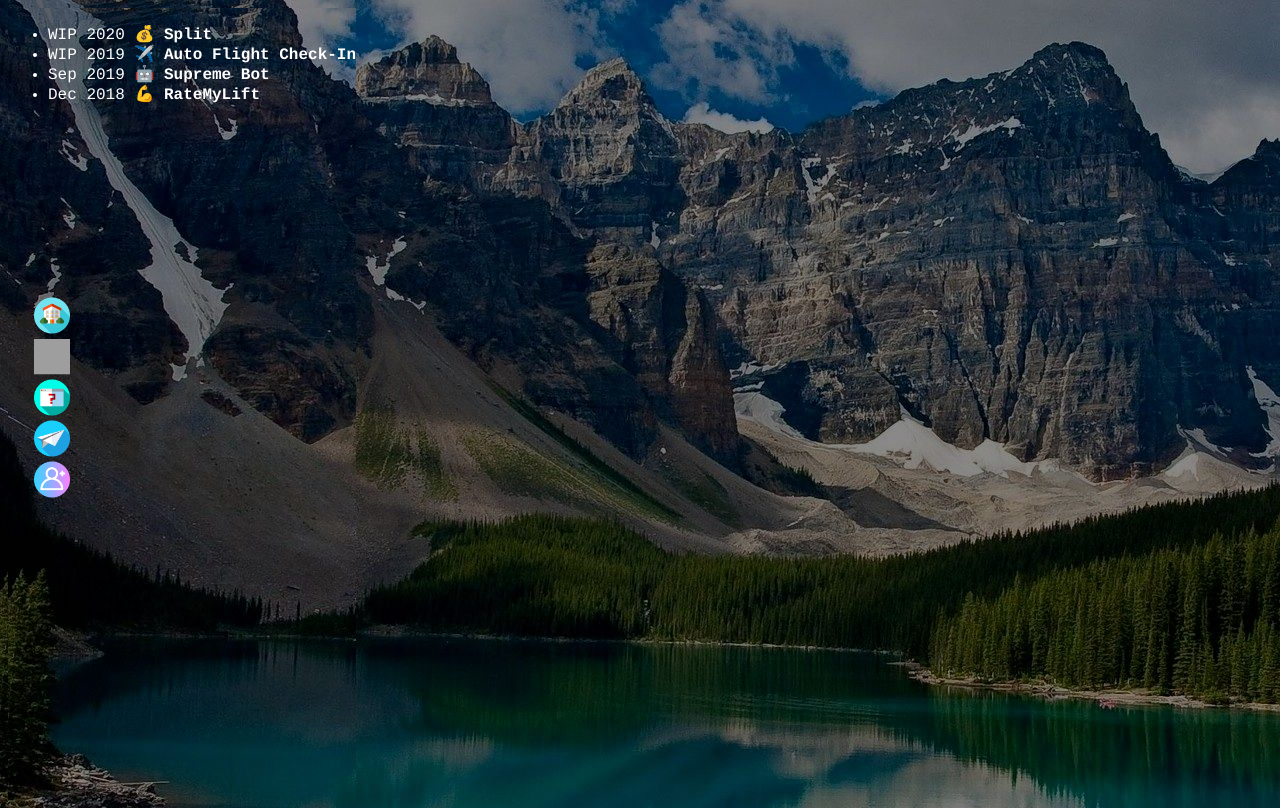
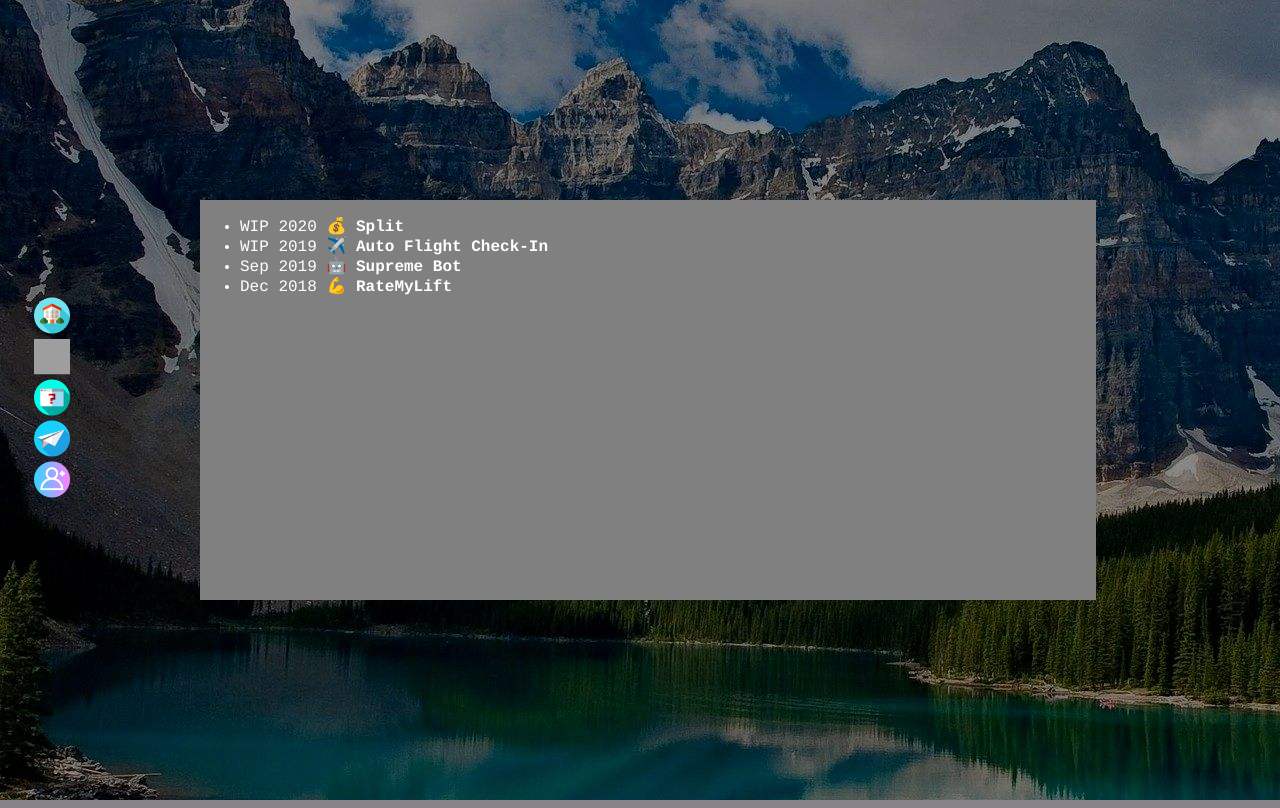
Before and after one commit to sarveshkalwit/My-Website, a Flask app: page /ventures in a window 1280 px wide. Run offline with Flask 2, Linux system fonts and the light colour scheme; grey boxes are pictures that could not be loaded.

Commit message:
updated venture page format and attempted to remove list bullet points

```diff
--- a/static/css/styles.css
+++ b/static/css/styles.css
@@ -21,6 +21,7 @@
 	background-position: 0% 60%;
 	background-attachment: fixed;
 }
+
 
 /*
  * HOMEPAGE
@@ -103,6 +104,7 @@
 	font-size: 25px;
 }
 
+
 /*
  * HOMEPAGE QUOTE
  */
@@ -157,6 +159,7 @@
 	font-size: 15px;
 }
 
+
 /*
  * ICONS
  */
@@ -169,8 +172,9 @@
 	font-size: 12px;
 }
 
+
 /*
- * FORMS
+ * FORM
  */
 button, input[type="image"] {
 	width: 36px;
@@ -180,3 +184,27 @@
 form p {
 	font-size: 12px;
 }
+
+
+/*
+ * PORTFOLIO
+ */
+#venture-container {
+	background-color: grey;
+	height: 50%;
+
+	/* horizontal centering */
+	width: 70%;
+	margin-left: 15%;
+
+	/* vertical centering */
+	position: absolute;
+	top: 50%;
+	transform: translateY(-50%);
+}
+
+#venture-list {
+	list-style-type: none;
+	float: left;
+	text-align: left;
+}
```
